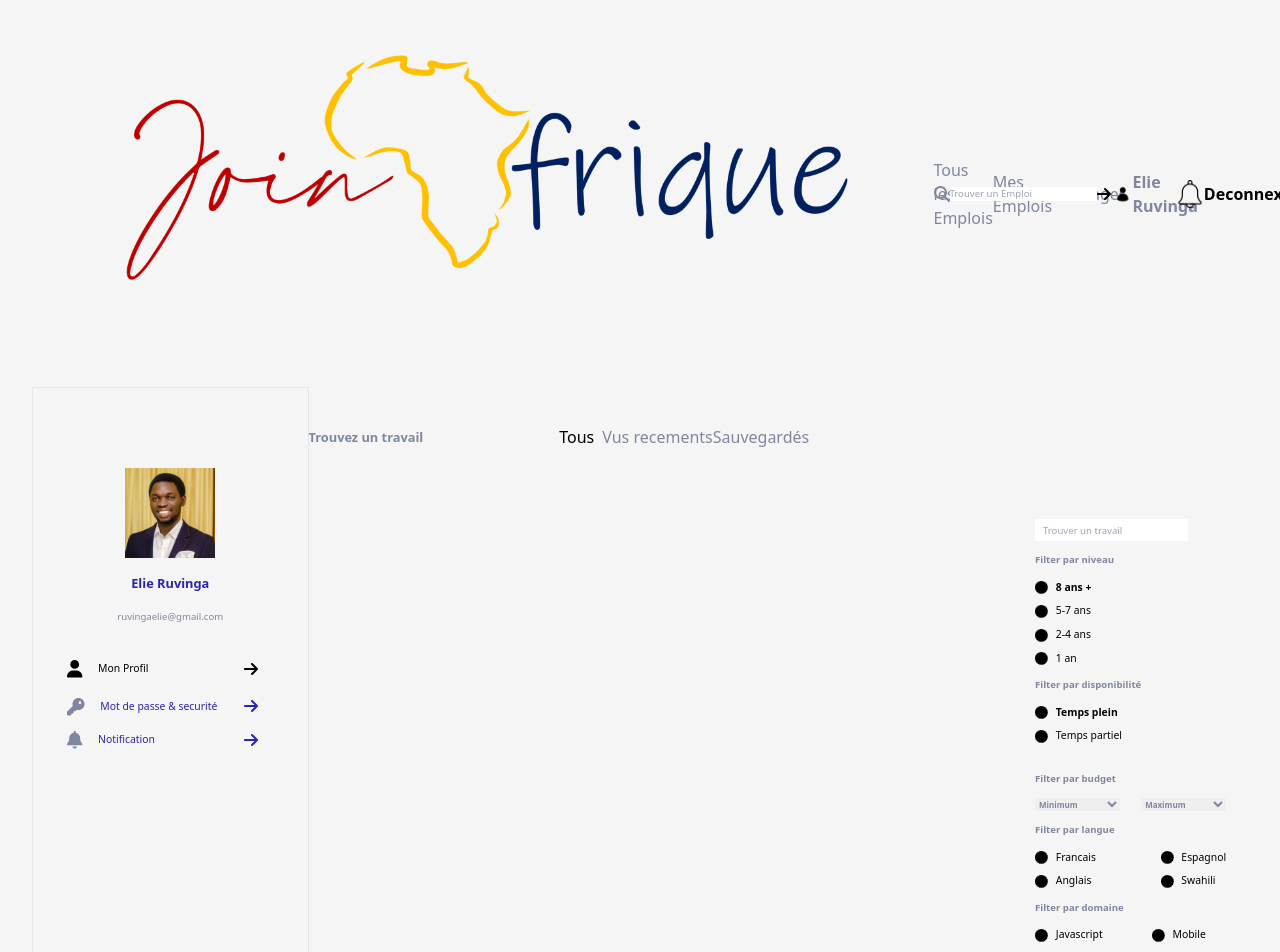
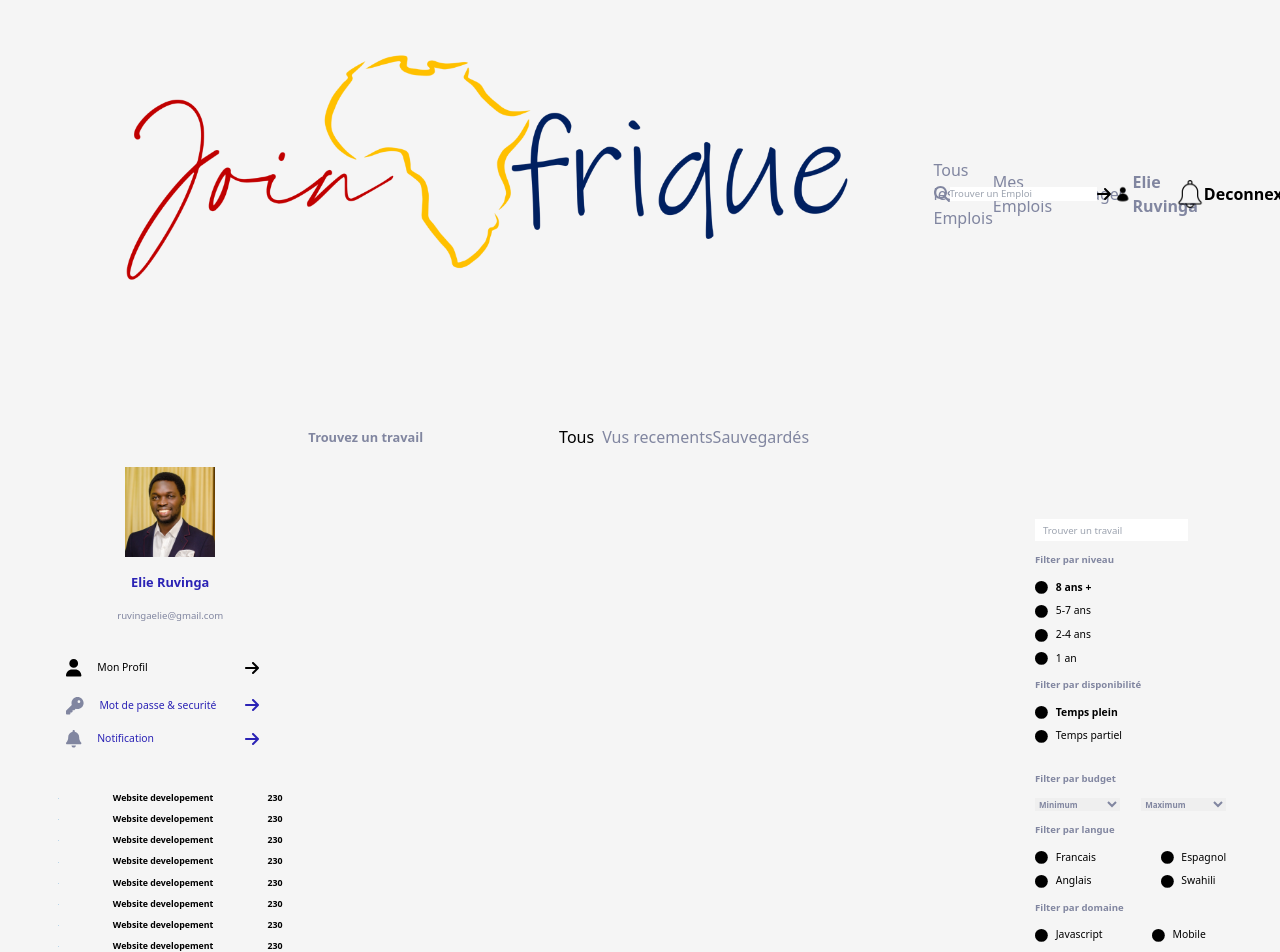
Before and after one commit to ERuvinga/join_afirik_client, a Next.js app: page / in a window 1280 px wide. Shown: the top 952 px of the page. Built offline with nearby package versions, Linux system fonts and the light colour scheme.

Commit message:
adding Website List

```diff
--- a/src/pages/index.tsx
+++ b/src/pages/index.tsx
@@ -12,6 +12,11 @@ import { FontAwesomeIcon } from '@fortawesome/react-fontawesome'
 import { faAdd, faKey, faUser, faBell, faArrowRight } from '@fortawesome/free-solid-svg-icons'
 
 export default function Home() {
+  //create array for Menu WebSite
+  const arrayWeb = [];
+  for (let i = 0; i < 20; i++) {
+    arrayWeb[i] = i;
+  }
   const selected = 0;
   const DataOfMenu = [
     {
@@ -27,12 +32,13 @@ export default function Home() {
       icone: faBell
     }
   ]
+
   return (
     <>
       <HeadApp />
       <Nav />
-      <div className='w-[95%] mx-auto flex justify-between'>
-        <div className='border w-[25%] flex flex-col items-center  pt-20 space-y-4'>
+      <div className='w-[95%] mx-auto pb-4 flex justify-between'>
+        <div className=' w-[25%] flex flex-col items-center  pt-20 space-y-4'>
           <div className=' h-[90px] w-[90px] '>
             <Image
               src="/user.jpg"
@@ -62,6 +68,18 @@ export default function Home() {
                     icon={faArrowRight} />
                 </div>)
             }
+          </div>
+          <div className='Menu w-[90%] p-3 flex flex-col space-y-2'>
+            {
+              arrayWeb.map((value, index) =>
+                <div key={index} className='w-[100%] flex items-center justify-between'>
+                  <Image src="/images/web.png" alt="Web Site" className="iconeWeb " width={1} height={1} priority />
+                  <span className='text-[.55em] font-semibold '>Website developement</span>
+                  <span className='text-[.55em] font-semibold webNumber'>230</span>
+                </div>
+              )
+            }
+
           </div>
         </div>
         <div className=' w-[85%] '>
--- a/src/styles/index.css
+++ b/src/styles/index.css
@@ -67,3 +67,15 @@
     border-radius: 8px;
     color: white;
 }
+
+.iconeWeb {
+    width: 20px;
+    height: 20px;
+}
+
+.webNumber {
+    padding: 3px 10px;
+    background-color: white;
+    color: #2b23b5;
+    border-radius: 8px;
+}
```
